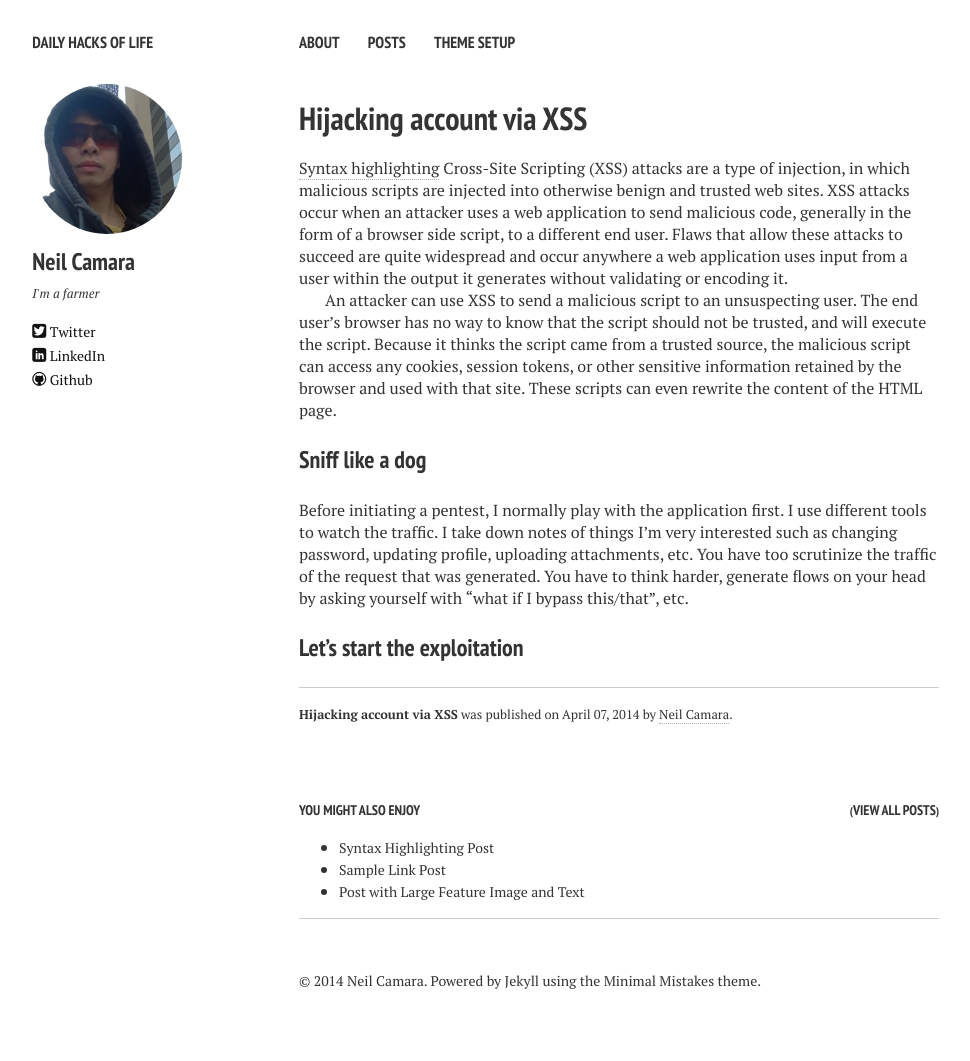
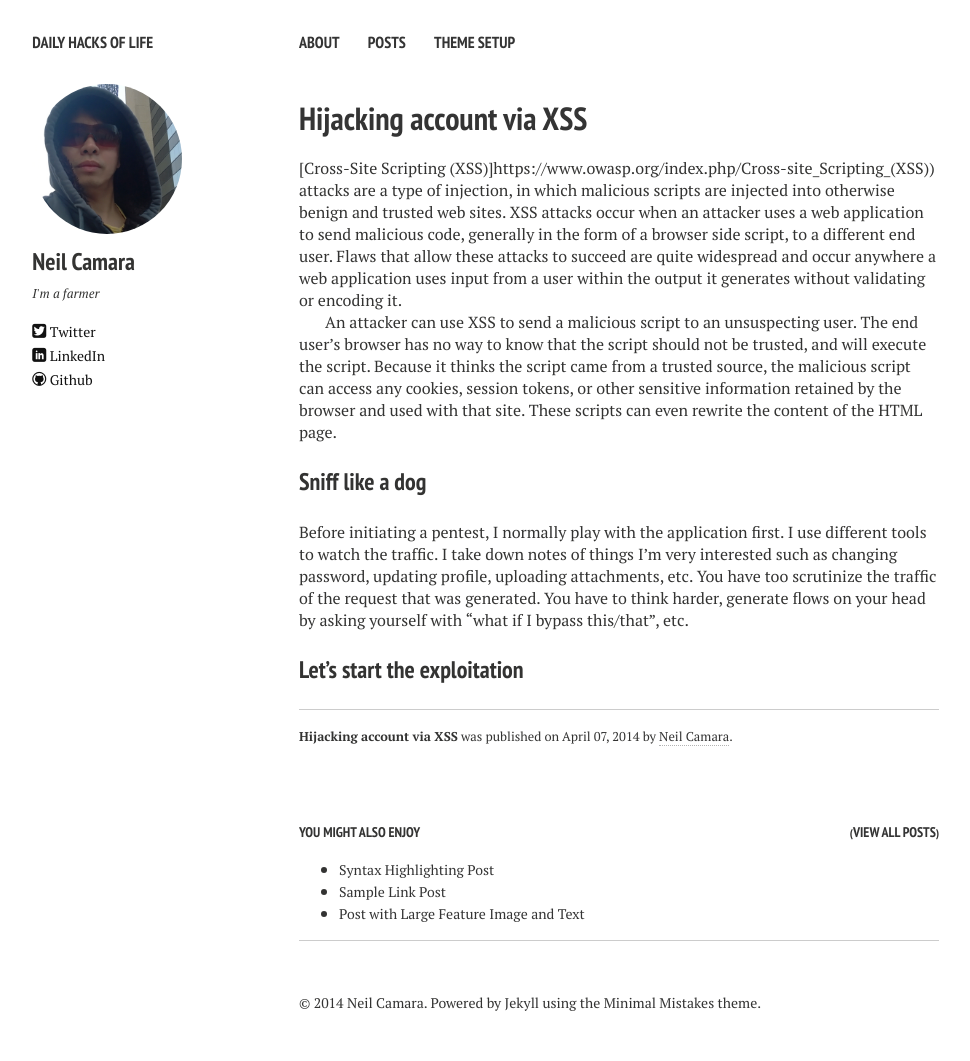
Before and after one commit to c0debreaker/c0debreaker.github.io, a Jekyll site: the page built from _posts/2014-04-07-hijacking-account-post.md, in a window 1280 px wide. Shown: the whole page, without its empty margins (21-991 px from the left). Built offline with Jekyll 4.4.1, drawn with Linux system fonts in a browser that asks for light colours; nearby versions of some CDN libraries; before the commit the page ends 1039 px from its top, so only the background shows below that.

Commit message:
XSS posts

```diff
--- a/_posts/2014-04-07-hijacking-account-post.md
+++ b/_posts/2014-04-07-hijacking-account-post.md
@@ -6,7 +6,7 @@ tags: [xss, hacking, exploitation]
 comments: true
 ---
 
-[Syntax highlighting](http://en.wikipedia.org/wiki/Syntax_highlighting) Cross-Site Scripting (XSS) attacks are a type of injection, in which malicious scripts are injected into otherwise benign and trusted web sites. XSS attacks occur when an attacker uses a web application to send malicious code, generally in the form of a browser side script, to a different end user. Flaws that allow these attacks to succeed are quite widespread and occur anywhere a web application uses input from a user within the output it generates without validating or encoding it.
+[Cross-Site Scripting (XSS)]https://www.owasp.org/index.php/Cross-site_Scripting_(XSS)) attacks are a type of injection, in which malicious scripts are injected into otherwise benign and trusted web sites. XSS attacks occur when an attacker uses a web application to send malicious code, generally in the form of a browser side script, to a different end user. Flaws that allow these attacks to succeed are quite widespread and occur anywhere a web application uses input from a user within the output it generates without validating or encoding it.
 
 An attacker can use XSS to send a malicious script to an unsuspecting user. The end user’s browser has no way to know that the script should not be trusted, and will execute the script. Because it thinks the script came from a trusted source, the malicious script can access any cookies, session tokens, or other sensitive information retained by the browser and used with that site. These scripts can even rewrite the content of the HTML page.
 
```
